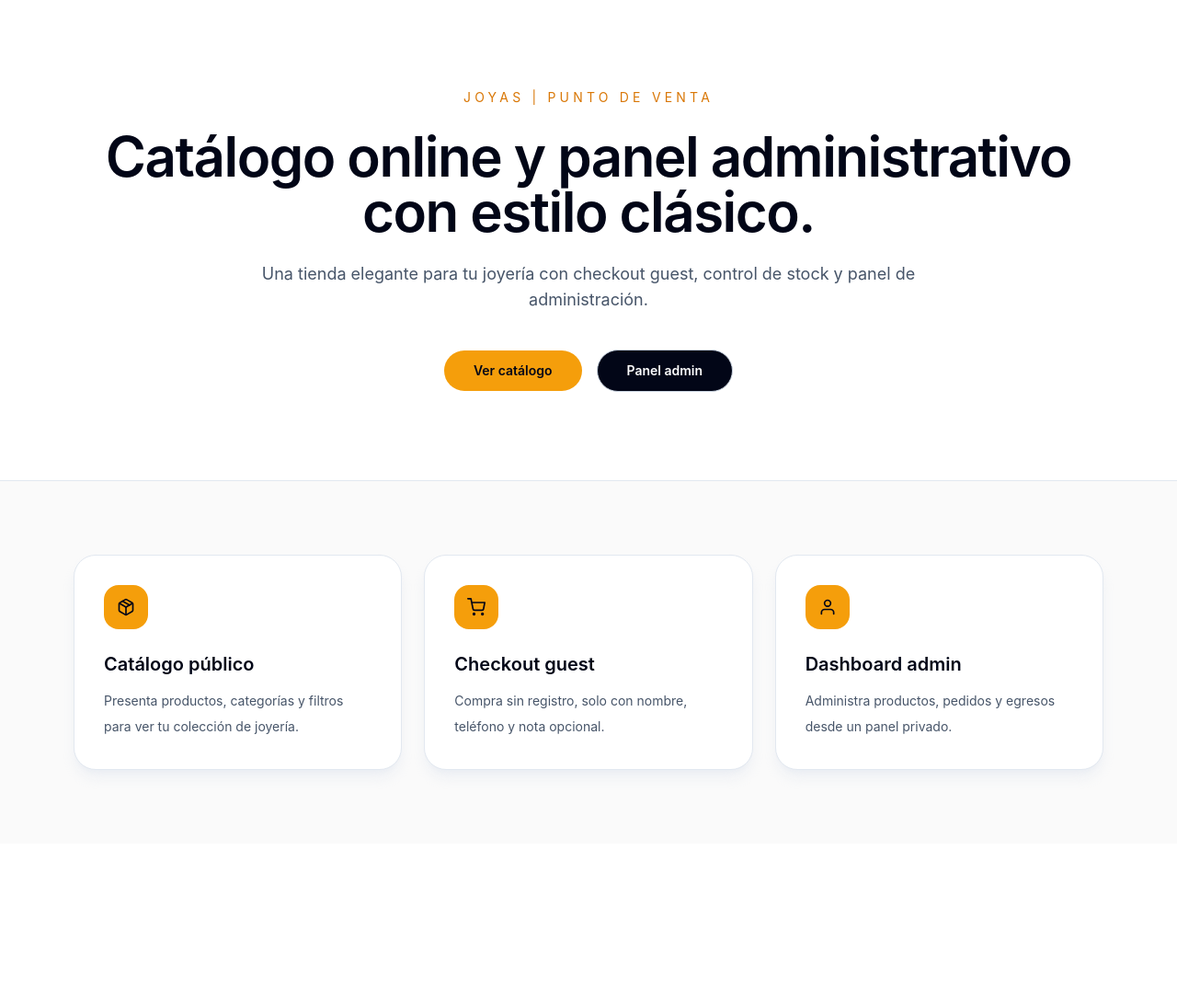
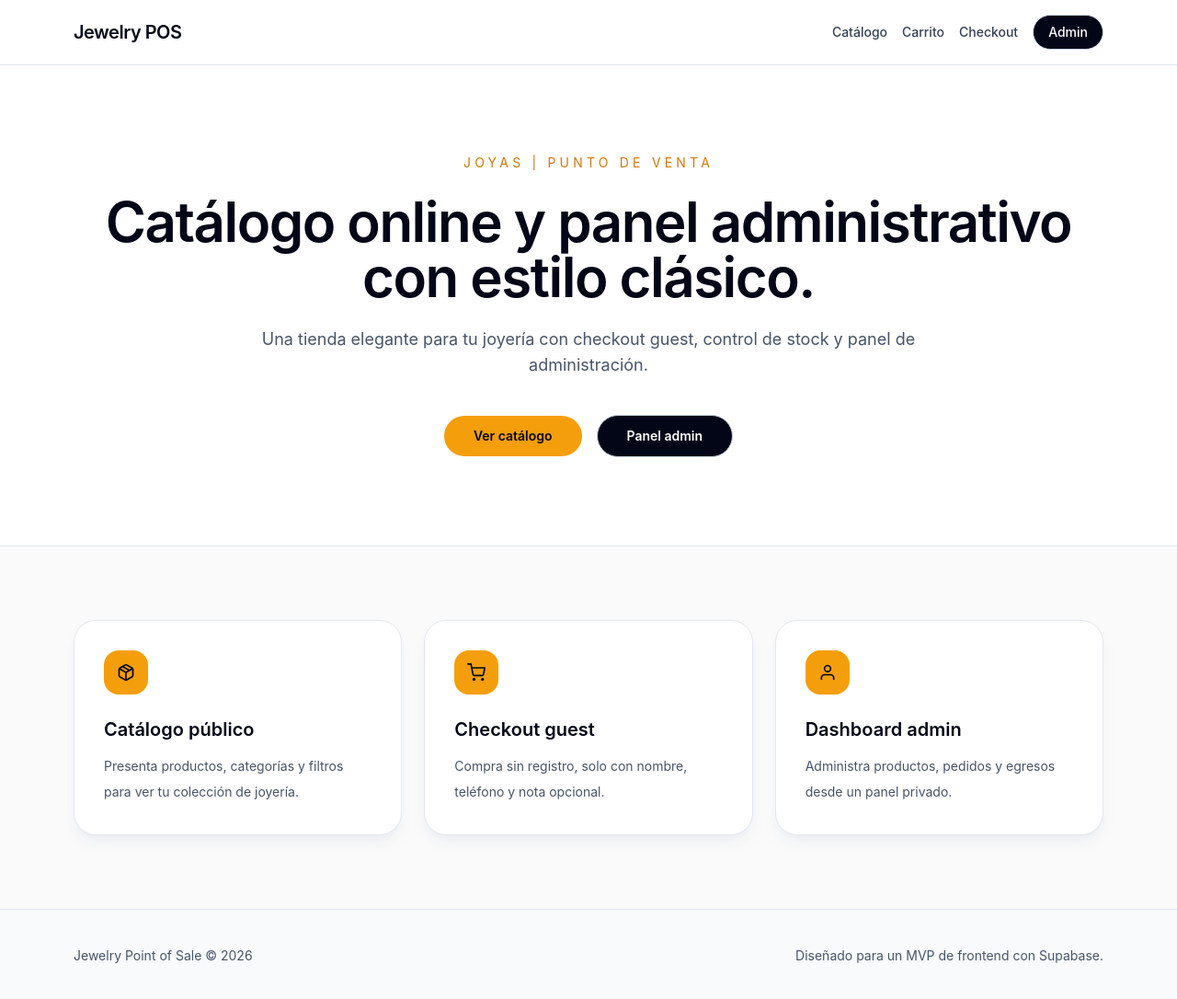
Before and after one commit to albertofelixrosas/abraham-jewelry, a Next.js app: page / in a window 1280 px wide. Shown: the top 1086 px of the page at 92% size. Before the commit the page ends 917 px from the top, so only its background shows below. Built offline with nearby package versions, Linux system fonts and the light colour scheme.

Commit message:
Add layout components: SiteHeader, SiteFooter, and Container

```diff
--- a/src/app/layout.tsx
+++ b/src/app/layout.tsx
@@ -1,4 +1,6 @@
 import type { Metadata } from 'next';
+import SiteFooter from '@/components/site-footer';
+import SiteHeader from '@/components/site-header';
 import './globals.css';
 
 export const metadata: Metadata = {
@@ -9,7 +11,13 @@ export const metadata: Metadata = {
 export default function RootLayout({ children }: { children: React.ReactNode }) {
   return (
     <html lang="es">
-      <body>{children}</body>
+      <body className="min-h-screen bg-gray-50 text-slate-950">
+        <div className="flex min-h-screen flex-col">
+          <SiteHeader />
+          <main className="flex-1">{children}</main>
+          <SiteFooter />
+        </div>
+      </body>
     </html>
   );
 }
--- /dev/null
+++ b/src/components/container.tsx
@@ -0,0 +1,5 @@
+import type { ReactNode } from 'react';
+
+export default function Container({ children }: { children: ReactNode }) {
+  return <div className="mx-auto w-[min(1120px,calc(100%-2rem))]">{children}</div>;
+}
--- /dev/null
+++ b/src/components/site-footer.tsx
@@ -0,0 +1,10 @@
+export default function SiteFooter() {
+  return (
+    <footer className="border-t border-slate-200 bg-slate-50">
+      <div className="mx-auto flex w-[min(1120px,calc(100%-2rem))] flex-col gap-4 py-10 text-sm text-slate-600 sm:flex-row sm:items-center sm:justify-between">
+        <p>Jewelry Point of Sale © {new Date().getFullYear()}</p>
+        <p>Diseñado para un MVP de frontend con Supabase.</p>
+      </div>
+    </footer>
+  );
+}
--- /dev/null
+++ b/src/components/site-header.tsx
@@ -0,0 +1,27 @@
+import Link from 'next/link';
+
+export default function SiteHeader() {
+  return (
+    <header className="border-b border-slate-200 bg-white/95 backdrop-blur-xl">
+      <div className="mx-auto flex w-[min(1120px,calc(100%-2rem))] items-center justify-between py-4">
+        <Link href="/" className="text-xl font-semibold tracking-tight text-slate-950">
+          Jewelry POS
+        </Link>
+        <nav className="flex items-center gap-4 text-sm font-medium text-slate-700">
+          <Link href="/products" className="transition hover:text-slate-950">
+            Catálogo
+          </Link>
+          <Link href="/cart" className="transition hover:text-slate-950">
+            Carrito
+          </Link>
+          <Link href="/checkout" className="transition hover:text-slate-950">
+            Checkout
+          </Link>
+          <Link href="/admin" className="rounded-full border border-slate-300 bg-slate-950 px-4 py-2 text-white transition hover:bg-slate-800">
+            Admin
+          </Link>
+        </nav>
+      </div>
+    </header>
+  );
+}
--- a/tsconfig.json
+++ b/tsconfig.json
@@ -21,7 +21,6 @@
     "types": [
       "node"
     ],
-    "ignoreDeprecations": "6.0",
     "baseUrl": ".",
     "paths": {
       "@/*": [
```
